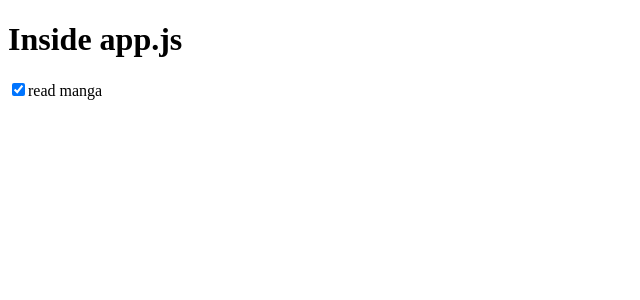
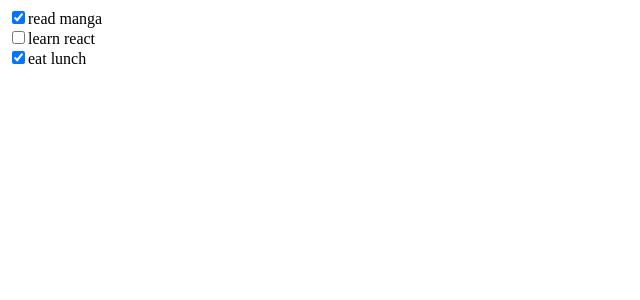
Before and after one commit to rumit0406/react-practice, a React (Create React App) app: page / in a window 1280 px wide. Shown: the top 300 px of the page, without its empty margins (0-640 px from the left). Built offline with nearby package versions, Linux system fonts and the light colour scheme.

Commit message:
implement setState left

```diff
--- a/src/App.js
+++ b/src/App.js
@@ -2,7 +2,7 @@ import React from 'react';
 // import Navbar from './components/Navbar'
 // import MainContent from './components/MainContent'
 // import Footer from './components/Footer'
-import './App.css'
+// import './App.css'
 // import Checkboxes from './components/Checkboxes'
 // import ContactCard from './components/ContactCard';
 // import contacts from './objects/contacts'
@@ -13,32 +13,36 @@ import ToDoItem from './components/ToDoItem'
 class App extends React.Component {
   constructor() {
     super();
-    this.state = toDoItems[0]; //todoitems is an array
+    this.state = {toDoItems}
     this.changeHandler = this.changeHandler.bind(this);
-    console.log(this.state);
   }
 
   changeHandler(id) {
-    console.log(this.state)
-    this.setState(prevState => {
-      return {
-        // id: prevState.id,
-        // task: prevState.task,
-        completed: !prevState.completed
-      }
-    })
+    console.log(id)
+    // this.setState(prevState => {
+    //   return {
+    //     // id: prevState.id,
+    //     // task: prevState.task,
+    //     completed: !prevState.completed
+    //   }
+    // })
     // console.log(this.state)
   }
 
   render() {
-    return (
-      <div>
-        <h1>Inside app.js</h1>
-        <input type="checkbox" id={this.state.id} checked={this.state.completed}
-        onChange={this.changeHandler}/>
-        <label for={this.state.id}>{this.state.task}</label>
-      </div>
-    )
+    const component = this.state.toDoItems.map(item => {
+      return (
+        <ToDoItem
+        checked = { item.completed}
+        changeHandler = {this.changeHandler}
+        task = {item.task}
+        id = {item.id}
+        key = {item.id}
+      />
+      )
+    })
+    // console.log(component);
+    return component;
   }
 }
 
--- a/src/components/ToDoItem.js
+++ b/src/components/ToDoItem.js
@@ -1,16 +1,17 @@
 import React from "react";
 
-class ToDoItem extends React.Component {
-  constructor(props) {
-    super(props);
-    console.log('inside toDoitem');
-  }
-  render() {
-    console.log(this.state);
-    return (
-      <h1>asodifjdsoa</h1>
-    )
-  }
+function ToDoItem(props) {
+  return (
+    <span>
+      <input
+        type = "checkbox"
+        checked = {props.checked}
+        onChange = {() => props.changeHandler(props.id)}
+      />
+        {props.task}
+        <br/>
+    </span>
+  )
 }
 
 export default ToDoItem;
```
